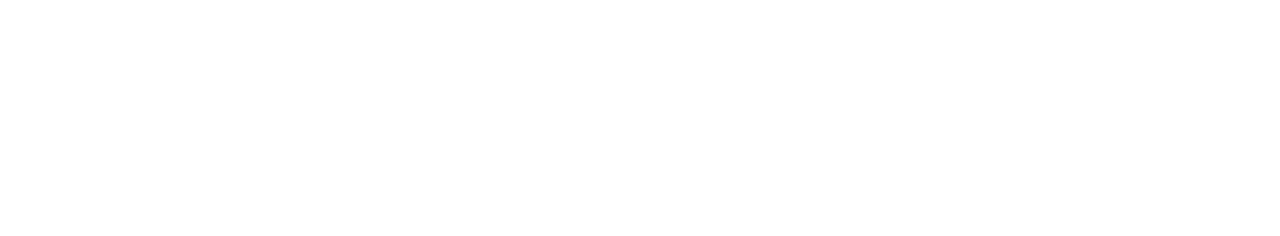
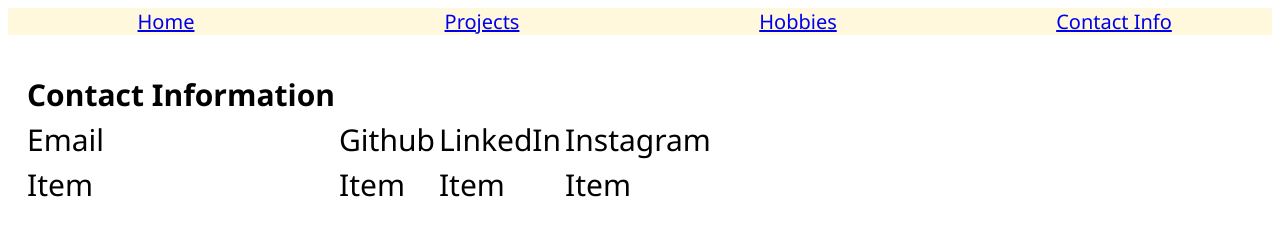
Before and after one commit to tophbuddy/tophbuddy, a plain HTML site: page contact.html in a window 1280 px wide. Drawn offline with Linux system fonts and the light colour scheme.

Commit message:
adding navbar and style sheet

```diff
--- a/contact.html
+++ b/contact.html
@@ -2,13 +2,45 @@
 <html>
   <head>
     <meta charset="utf-8">
+    <meta name="viewport" content="width=device-width, initial-scale=1" />
+    <link href="style.css" rel="stylesheet"></link>
     <title>Contact Information</title>
-    <style>
-
-    </style>
   </head>
 
   <body>
 
+    <header class="navbar">
+      <ul>
+        <li><a href="./index.html">Home</a></li>
+        <li><a href="./projects.html">Projects</a></li>
+        <li><a href="./hobbies.html">Hobbies</a></li>
+        <li><a href="./contact.html">Contact Info</a></li>
+      </ul>
+    </header>
+
+    <div class="page-content">
+      <table>
+        <thead>
+          <tr>
+            <th>Contact Information</th>
+          </tr>
+        </thead>
+        <tbody>
+          <tr>
+            <td>Email</td>
+            <td>Github</td>
+            <td>LinkedIn</td>
+            <td>Instagram</td>
+          </tr>
+           <tr>
+            <td>Item</td>
+            <td>Item</td>
+            <td>Item</td>
+            <td>Item</td>
+          </tr>
+        </tbody>
+      </table>
+    </div>
+
   </body>
 </html>
--- /dev/null
+++ b/style.css
@@ -0,0 +1,49 @@
+* {
+    font-family: 'Segoe UI', Tahoma, Geneva, Verdana, sans-serif;
+}
+
+.navbar {
+overflow: hidden;
+text-align: center;
+font-size: 20px;
+background-color: cornsilk;
+}
+
+.navbar ul {
+margin: 0;
+padding: 0;
+list-style: none;
+display: flex;
+}
+
+.navbar li {
+flex: 1;
+display: flex;
+justify-content: center;
+align-items: center;
+}
+
+.navbar-text {
+display: block;
+color: cornsilk;
+text-align: center;
+padding: 10px 10px;
+}
+
+.navbar a:hover {
+color: red;
+font-size: 30px;
+transition: .75s;
+}
+
+.page-content {
+padding: 16px;
+text-align: justify;
+margin-top: 20px;
+font-size: 30px;
+}
+
+h1 {
+font-size: 28px;
+font-weight: bold;
+}
```
Also changed, not shown: hobbies.html (+18 -2 lines), index.html (+15 -36 lines), projects.html (+18 -1 lines).
